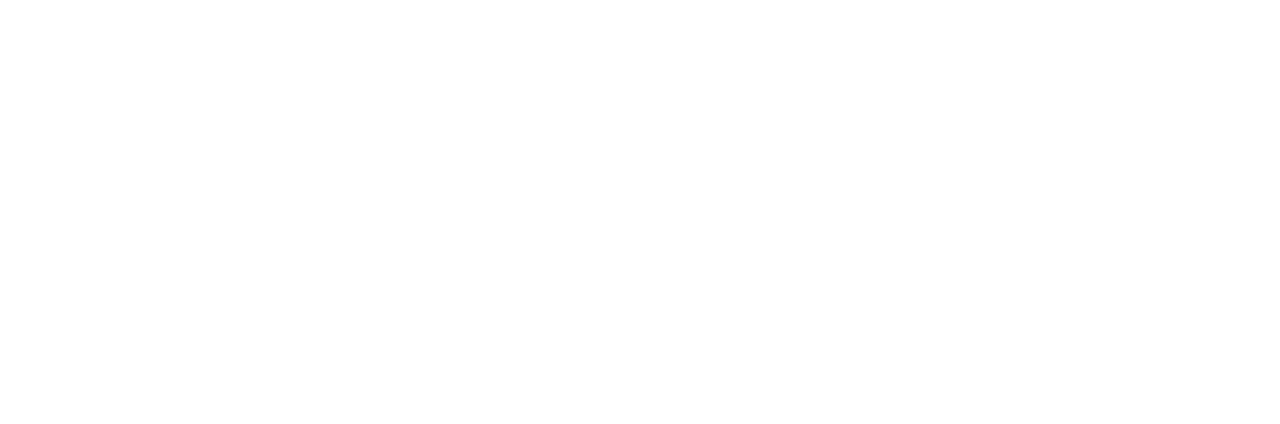
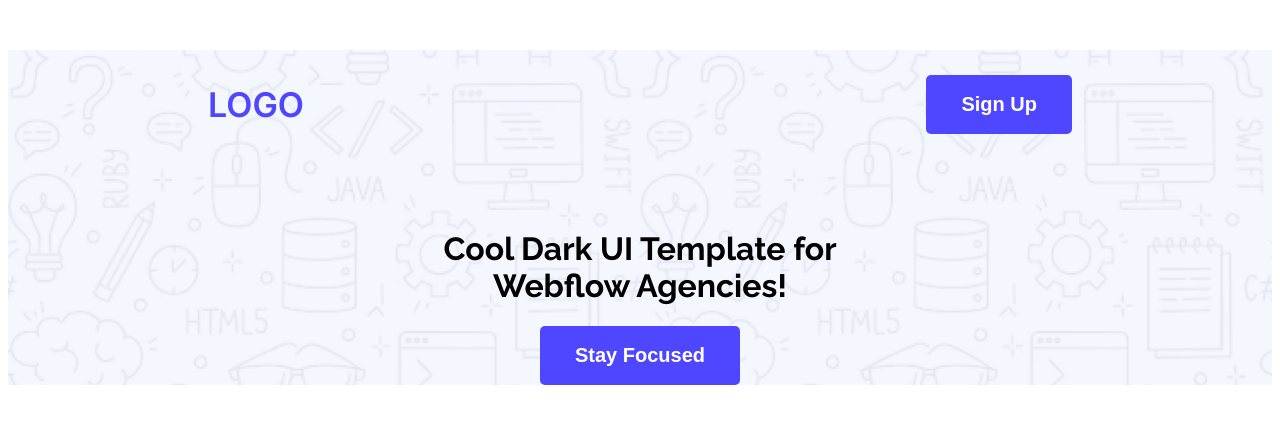
Before and after one commit to shafayerror/my-first-assignment, a plain HTML site: page index.html in a window 1280 px wide. Drawn offline with Linux system fonts and the light colour scheme.

Commit message:
added new hero

```diff
--- /dev/null
+++ b/Styles/template.css
@@ -0,0 +1,60 @@
+
+.inter-black {
+  font-family: "Inter", sans-serif;
+  font-optical-sizing: auto;
+  font-style: normal;
+}
+.raleway-bold{
+  font-family: "Raleway", sans-serif;
+  font-optical-sizing: auto;
+  font-weight:bold;
+  font-style: normal;
+}
+
+/* nav styles */
+nav{
+
+    display: flex;
+    justify-content: space-between;
+    align-items: center;
+    margin:50px 200px;
+
+
+}
+
+.nav-title{
+    font-weight: 600;
+    font-size: 34px;
+    color: #4E47FF;
+
+}
+/* template style */
+.template-title{
+    justify-content: center;
+    align-items: center;
+    display: flex;
+    flex-direction: column;
+
+}
+/* span{ */
+    /* text-align: center; */
+    /* align-items: center; */
+    /* flex-wrap: wrap; */
+    /* display: flex; */
+/* } */
+
+.btn-primary{
+    background-color: #4E47FF;
+    font-weight: bold;
+    color: white;
+    padding: 18px 35px;
+    border-radius: 5px;
+    font-size: 20px;
+    border: none;
+
+}
+.bg-content{
+    background-image: url(../B12A01-landing-launchpad/Assets/Hero-bg.png);
+    background-size: cover;
+    background-position: top;
+    text-align: center;
--- a/index.html
+++ b/index.html
@@ -4,12 +4,30 @@
     <meta charset="UTF-8">
     <meta name="viewport" content="width=device-width, initial-scale=1.0">
     <title>UI Template for Webflow Agencies</title>
+    <link rel="preconnect" href="https://fonts.googleapis.com">
+<link rel="preconnect" href="https://fonts.gstatic.com" crossorigin>
+<link href="https://fonts.googleapis.com/css2?family=Inter:ital,opsz,wght@0,14..32,100..900;1,14..32,100..900&display=swap" rel="stylesheet">
+<link rel="preconnect" href="https://fonts.googleapis.com">
+<link rel="preconnect" href="https://fonts.gstatic.com" crossorigin>
+<link href="https://fonts.googleapis.com/css2?family=Raleway:ital,wght@0,100..900;1,100..900&display=swap" rel="stylesheet">
+
+
+    <link rel="stylesheet" href="Styles/template.css">
 </head>
-<header>
 
-</header>
 
 <body>
+    <header class="bg-content">
+        <nav>
+            <h3 class="inter-black nav-title">LOGO</h3>
+            <a href=""><button class="btn-primary">Sign Up</button></a>
+        </nav>
+        <div class="template-title">
+            <h1 class="raleway-bold">Cool Dark UI Template for <br> Webflow Agencies!</h1>
+            <button class="btn-primary">Stay Focused</button>
+
+        </div>
+    </header>
     <main>
         <section>
 
```
